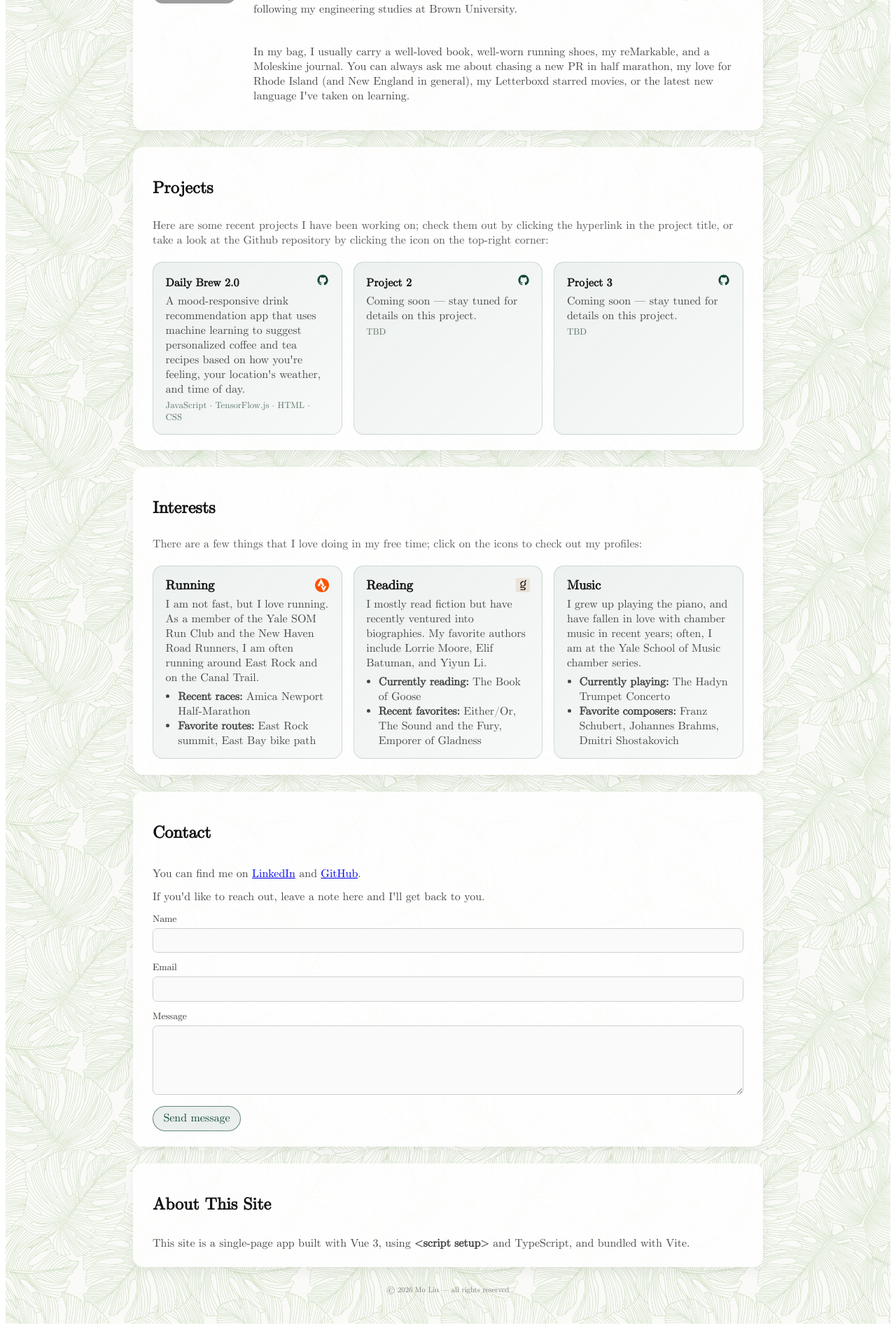
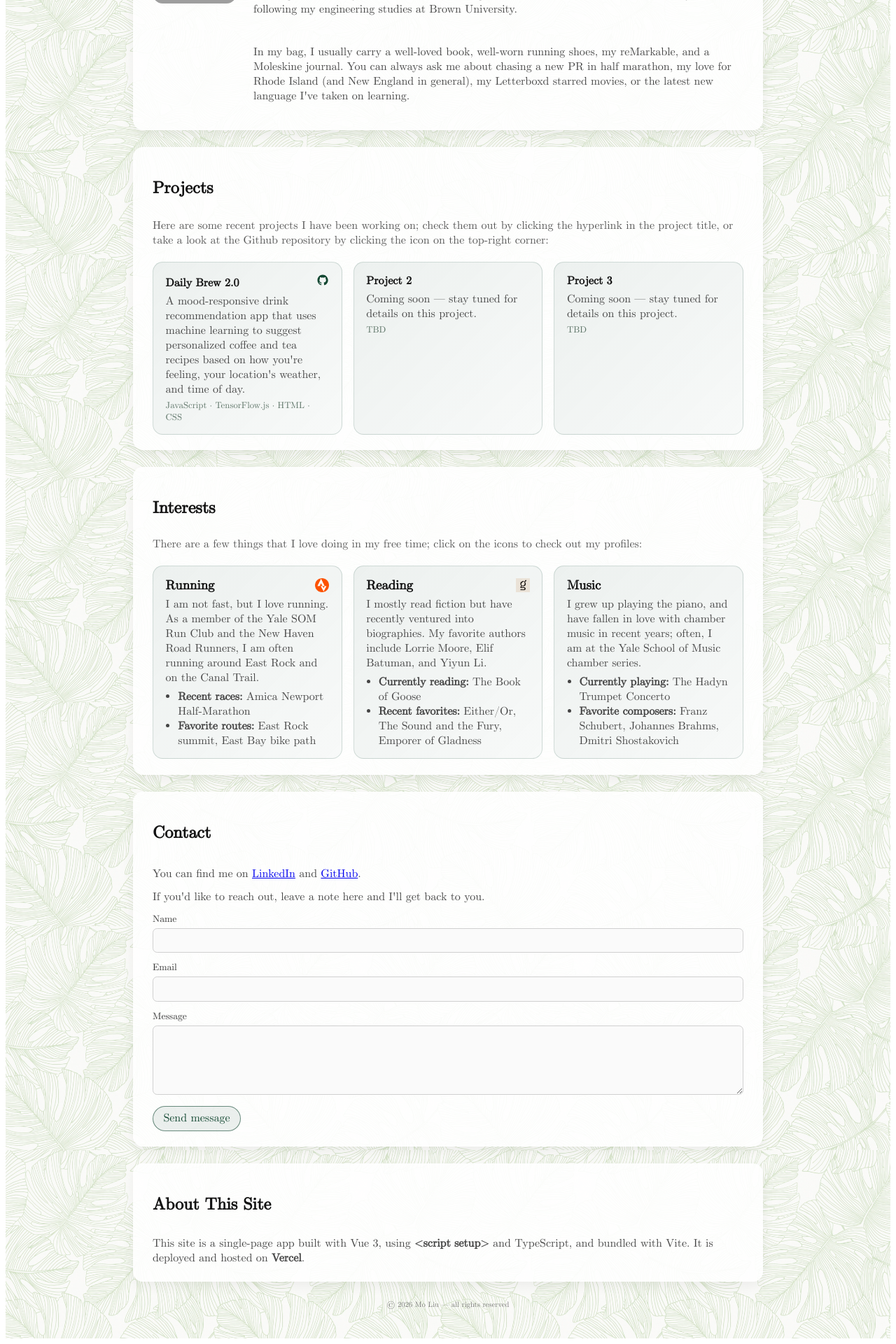
Before and after one commit to monliu99/mos-personal-website, a Vue app: page / in a window 1280 px wide. Shown: the part 285-2205 px from the top of the page at 70% size. Before the commit the page ends 2184 px from the top, so only its background shows below. Built offline with nearby package versions, Linux system fonts and the light colour scheme; grey boxes are pictures that could not be loaded.

Commit message:
minor updates to links

```diff
--- a/src/components/AboutSite.vue
+++ b/src/components/AboutSite.vue
@@ -4,6 +4,7 @@
     <p>
       This site is a single-page app built with Vue 3, using
       <strong>&lt;script setup&gt;</strong> and TypeScript, and bundled with Vite.
+      It is deployed and hosted on <strong>Vercel</strong>.
     </p>
   </section>
 </template>
--- a/src/components/Projects.vue
+++ b/src/components/Projects.vue
@@ -27,6 +27,7 @@
             <span v-else>{{ project.name }}</span>
           </h3>
           <a
+            v-if="project.githubUrl"
             class="project-link"
             :href="project.githubUrl"
             target="_blank"
@@ -57,7 +58,7 @@ type Project = {
   slug: string
   name: string
   description: string
-  githubUrl: string
+  githubUrl?: string
   liveUrl?: string
   tech?: string
 }
@@ -77,7 +78,6 @@ const projects: Project[] = [
     name: 'Project 2',
     description:
       'Coming soon — stay tuned for details on this project.',
-    githubUrl: 'https://github.com/monliu99/project-2',
     tech: 'TBD',
   },
   {
@@ -85,7 +85,6 @@ const projects: Project[] = [
     name: 'Project 3',
     description:
       'Coming soon — stay tuned for details on this project.',
-    githubUrl: 'https://github.com/monliu99/project-3',
     tech: 'TBD',
   },
 ]
```
